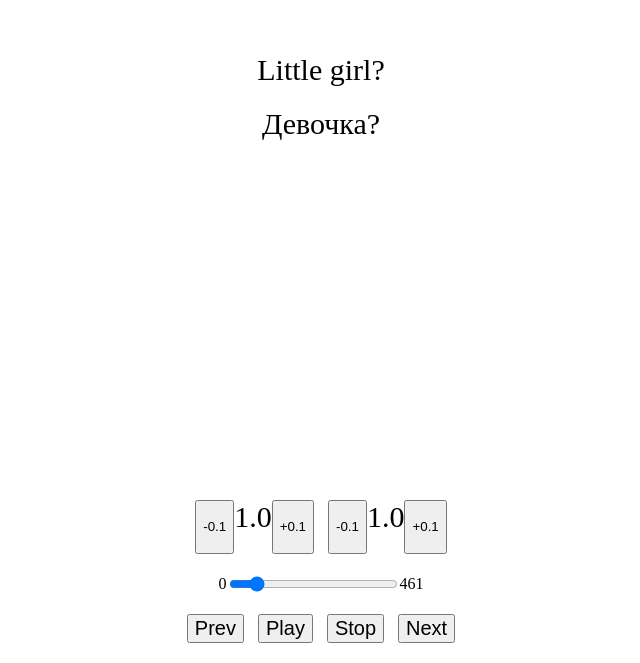
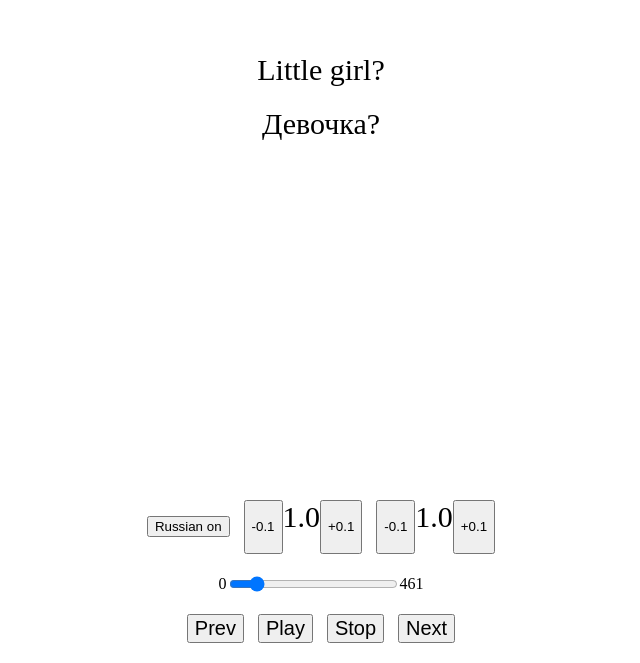
Before and after one commit to MikkyMeow/text-to-speech, a React (Create React App) app: page / in a window 1280 px wide. Shown: the part 137-800 px from the top of the page, without its empty margins (319-959 px from the left). Built offline with nearby package versions, Linux system fonts and the light colour scheme.

Commit message:
added paused, added disabling russian

```diff
--- a/src/App.tsx
+++ b/src/App.tsx
@@ -10,18 +10,27 @@ export const App = () => {
   const [isPlayed, setIsPlayed] = useState(false);
   const [rate, setRate] = useState(1);
   const [rate2, setRate2] = useState(1);
+  const [disableRussian, setDisableRussian] = useState(false);
 
   const play = () => {
     setIsPlayed(true);
     for (let i = progress; i < episode.length; i++) {
       const eng = new SpeechSynthesisUtterance(`${episode[i].eng}`);
+      const eng2 = new SpeechSynthesisUtterance(`${episode[i].eng}`);
       const rus = new SpeechSynthesisUtterance(`${episode[i].rus}`);
+      const final = new SpeechSynthesisUtterance("");
       eng.lang = "en";
+      eng2.volume = 0;
       rus.lang = "ru";
       eng.rate = rate;
+      eng2.rate = rate2;
       synth.speak(eng);
-      synth.speak(rus);
-      rus.addEventListener("end", (e) => {
+      synth.speak(eng2);
+      eng.rate = 1;
+      synth.speak(eng);
+      if (!disableRussian) synth.speak(rus);
+      synth.speak(final);
+      final.addEventListener("end", (e) => {
         const next = document.getElementById("next");
         if (next) next.click();
       });
@@ -41,6 +50,14 @@ export const App = () => {
       </div>
       <div className="flex col toBottom">
         <div className="flex row center gap">
+          <div className="flex">
+            <button
+              disabled={isPlayed}
+              onClick={() => setDisableRussian((prev) => !prev)}
+            >
+              {disableRussian ? "Russian off" : "Russian on"}
+            </button>
+          </div>
           <div className="flex">
             <button disabled={isPlayed} onClick={() => setRate(rate - 0.1)}>
               -0.1
```
